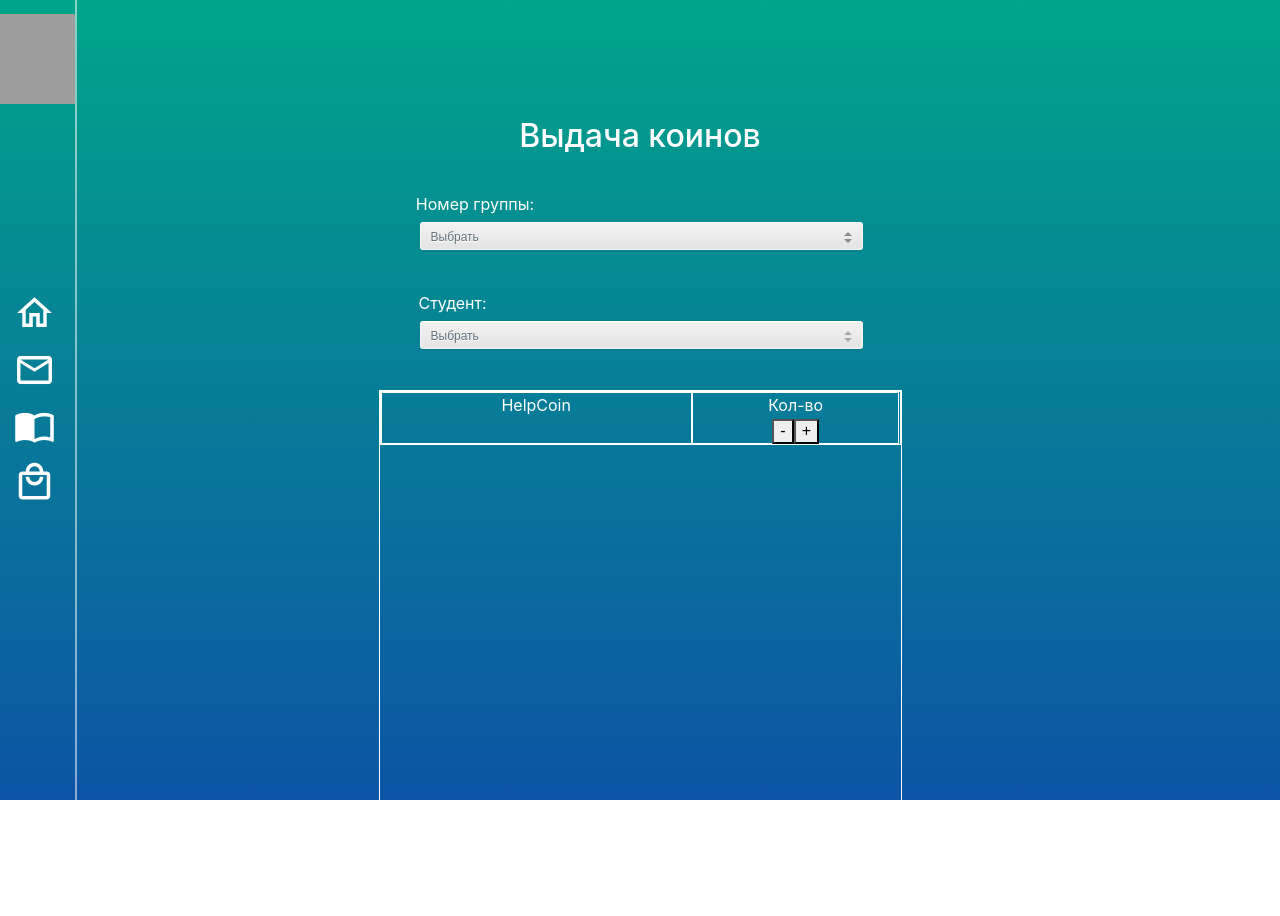
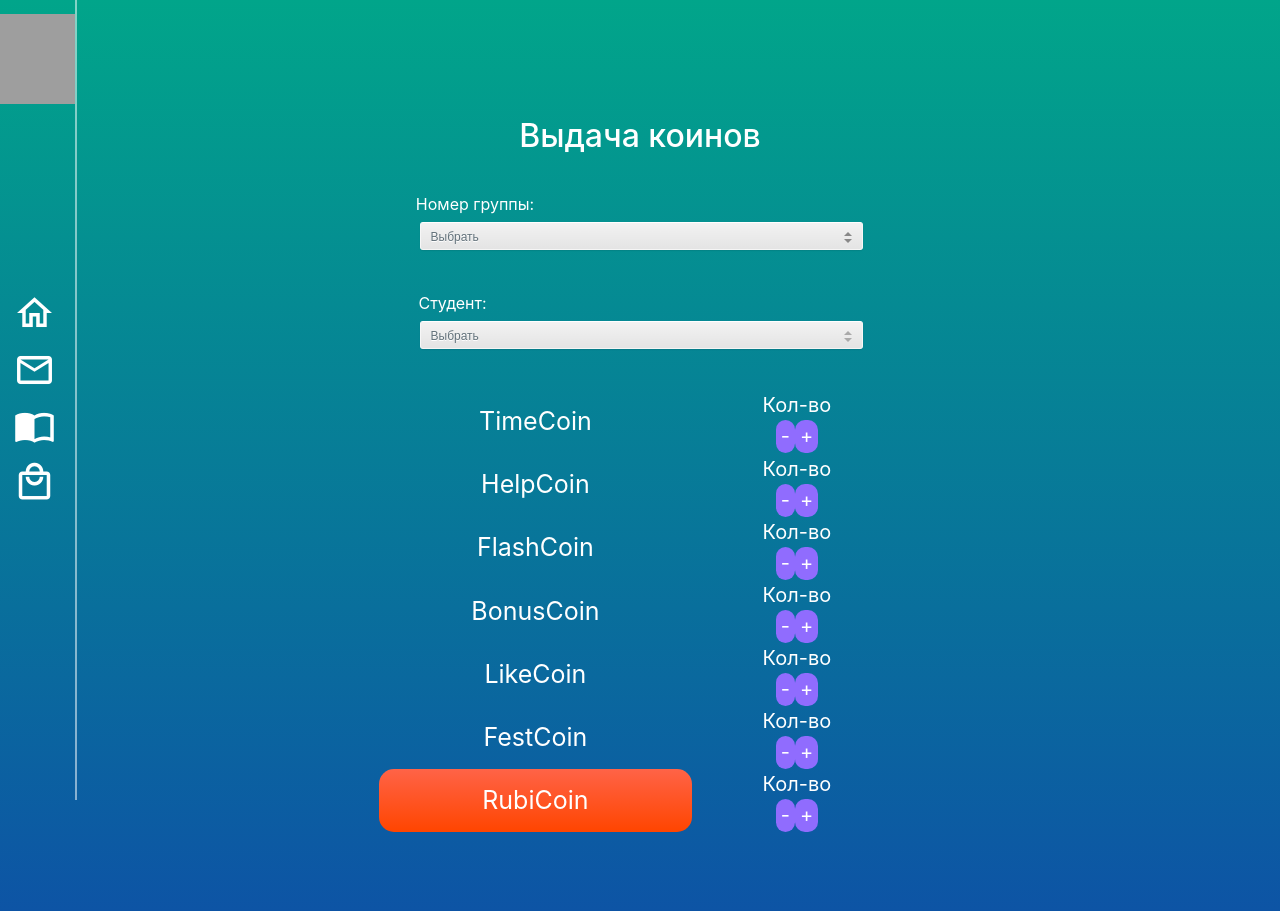
Before and after one commit to TitikUniverse/RubicXShop, a Vue app: page /admincoin in a window 1280 px wide. Before the commit the page ends 838 px from the top, so only its background shows below. Built offline with nearby package versions, Linux system fonts and the light colour scheme; grey boxes are pictures that could not be loaded.

Commit message:
admincoin

```diff
--- a/src/views/AdminCoin.vue
+++ b/src/views/AdminCoin.vue
@@ -32,8 +32,7 @@
   <div class="addcoinborder">
     <div class="addcoincell">
       <div class="coinname">
-        <span>HelpCoin</span>
-
+        <span>TimeCoin</span>
       </div>
       <div class="coincount">
         <option value="">Кол-во</option>
@@ -41,6 +40,76 @@
         <button>+</button>
       </div>
     </div>
+
+    <div class="addcoincell">
+      <div class="coinname">
+        <span>HelpCoin</span>
+      </div>
+      <div class="coincount">
+        <option value="">Кол-во</option>
+        <button>-</button>
+        <button>+</button>
+      </div>
+    </div>
+
+    <div class="addcoincell">
+      <div class="coinname">
+        <span>FlashCoin</span>
+      </div>
+      <div class="coincount">
+        <option value="">Кол-во</option>
+        <button>-</button>
+        <button>+</button>
+      </div>
+    </div>
+
+    <div class="addcoincell">
+      <div class="coinname">
+        <span>BonusCoin</span>
+      </div>
+      <div class="coincount">
+        <option value="">Кол-во</option>
+        <button>-</button>
+        <button>+</button>
+      </div>
+    </div>
+
+    <div class="addcoincell">
+      <div class="coinname">
+        <span>LikeCoin</span>
+      </div>
+      <div class="coincount">
+        <option value="">Кол-во</option>
+        <button>-</button>
+        <button>+</button>
+      </div>
+    </div>
+
+    <div class="addcoincell">
+      <div class="coinname">
+        <span>FestCoin</span>
+      </div>
+      <div class="coincount">
+        <option value="">Кол-во</option>
+        <button>-</button>
+        <button>+</button>
+      </div>
+    </div>
+
+    <div class="addcoincell">
+      <div class="coinnamerubi">
+        <span>RubiCoin</span>
+      </div>
+      <div class="coincount">
+        <option value="">Кол-во</option>
+        <button>-</button>
+        <button>+</button>
+      </div>
+    </div>
+
+    </div>
+
+
   </div>
 
  <!-- <div class="find-container">
@@ -95,13 +164,11 @@ components: {
 
 .addcoinborder{
   height: 70%;
-  border: solid 1px;
 }
 
 .addcoincell{
   width: 100%;
   height: 12%;
-  border: solid 1px;
 
   display: flex;
   flex-direction: row;
@@ -109,13 +176,49 @@ components: {
 
 .coinname{
   width: 60%;
-  border: solid 1px;
+  font-size: 25px;
+
+  display: flex;
+  flex-direction: column;
+  justify-content: center;
 }
 
 .coincount{
   width: 40%;
-  border: solid 1px;
+  font-size: 20px;
 }
+
+.coincount > button{
+  z-index: 1;
+  position: relative;
+  font-size: inherit;
+  font-family: inherit;
+  color: white;
+  padding: 5px;
+  outline: none;
+  border: none;
+  background-color: hsl(255, 99, 71);
+  overflow: hidden;
+  border-radius: 10px;
+  margin-top: -2px;
+}
+
+
+
+.coinnamerubi{
+  width: 60%;
+  font-size: 25px;
+  background: linear-gradient(Tomato, OrangeRed);
+  border-radius: 15px;
+
+  display: flex;
+  flex-direction: column;
+  justify-content: center;
+}
+
+
+
+
 
 body {
   font: 13px/20px "Lucida Grande", Tahoma, Verdana, sans-serif;
```
Also changed, not shown: 1 other file (tests, documents, lock files or other folders).
